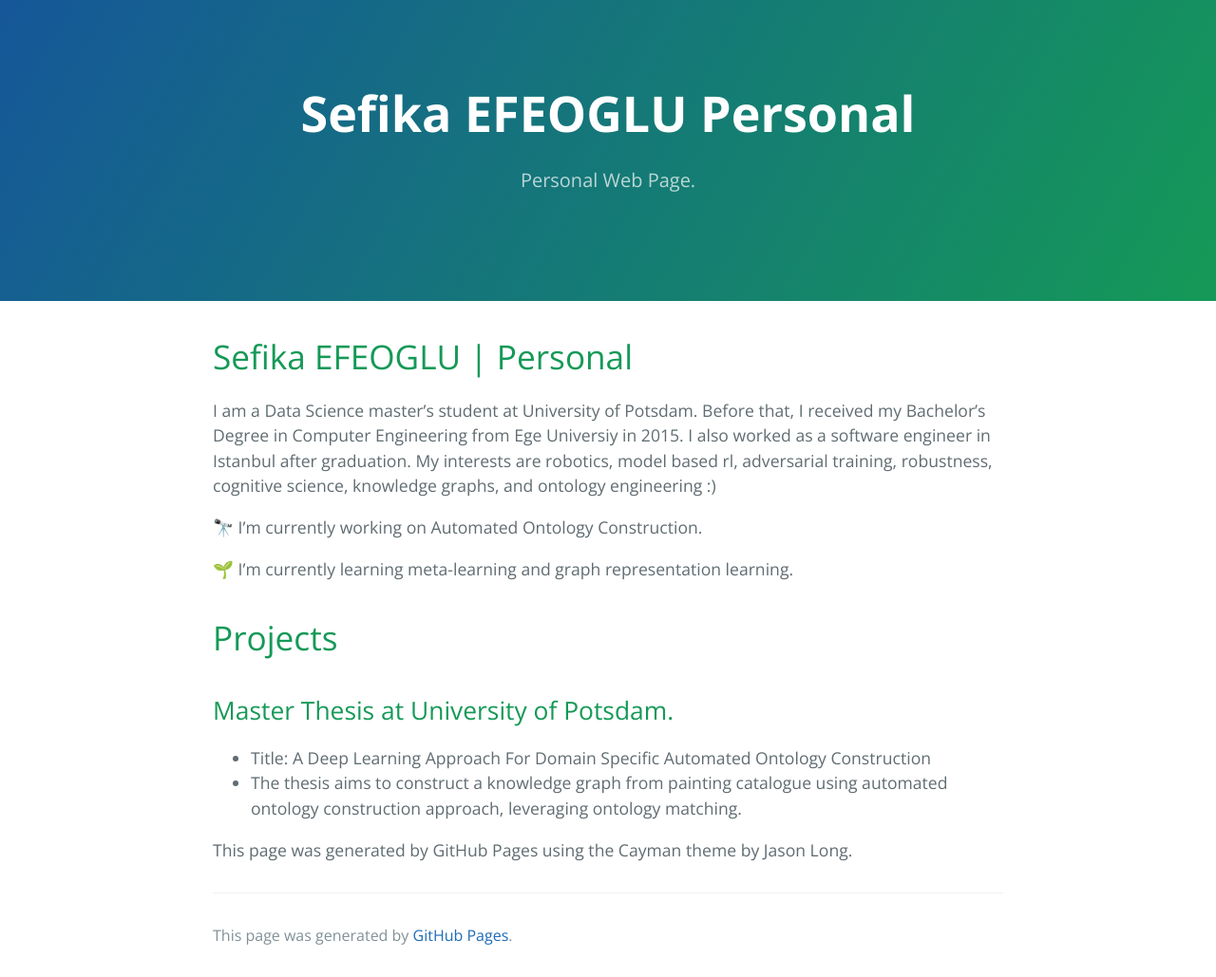
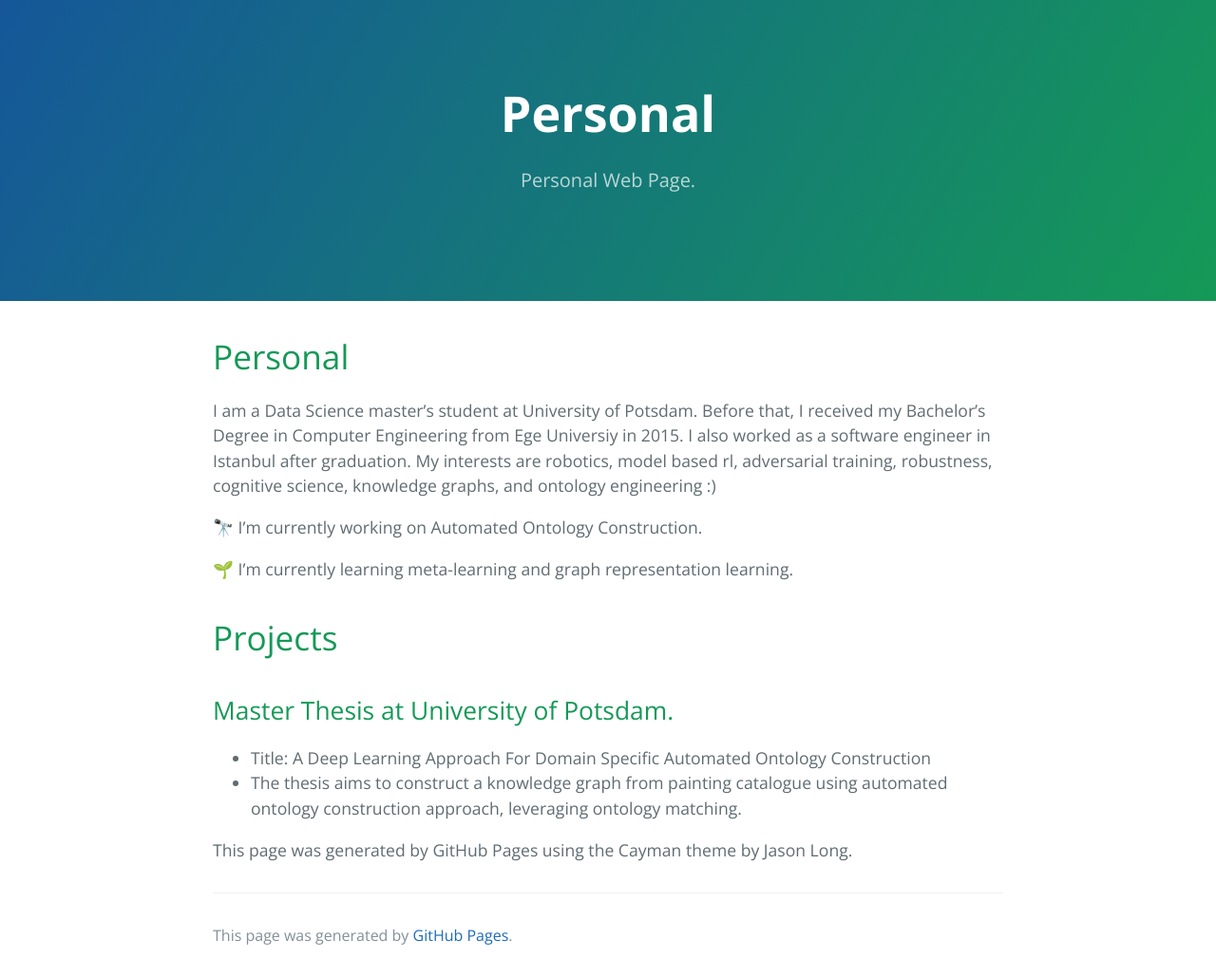
Before and after one commit to sefeoglu/sefeoglu.github.io, a Jekyll site: the page built from index.md, in a window 1280 px wide. Shown: the whole page at 95% size. Built offline with Jekyll 4.4.1, drawn with Linux system fonts in a browser that asks for light colours; our own code applies the rules of GitHub Pages for plain Markdown files.

Commit message:
Update index.md

```diff
--- a/index.md
+++ b/index.md
@@ -2,7 +2,7 @@
 layout: default
 ---
 
-# Sefika EFEOGLU | Personal
+# Personal
 I am a Data Science master's student at University of Potsdam. Before that, I received my Bachelor's Degree in Computer Engineering from Ege Universiy in 2015.
 I also worked as a software engineer in Istanbul after graduation.
 My interests are robotics, model based rl, adversarial training, robustness, cognitive science, knowledge graphs, and ontology engineering :)
```
